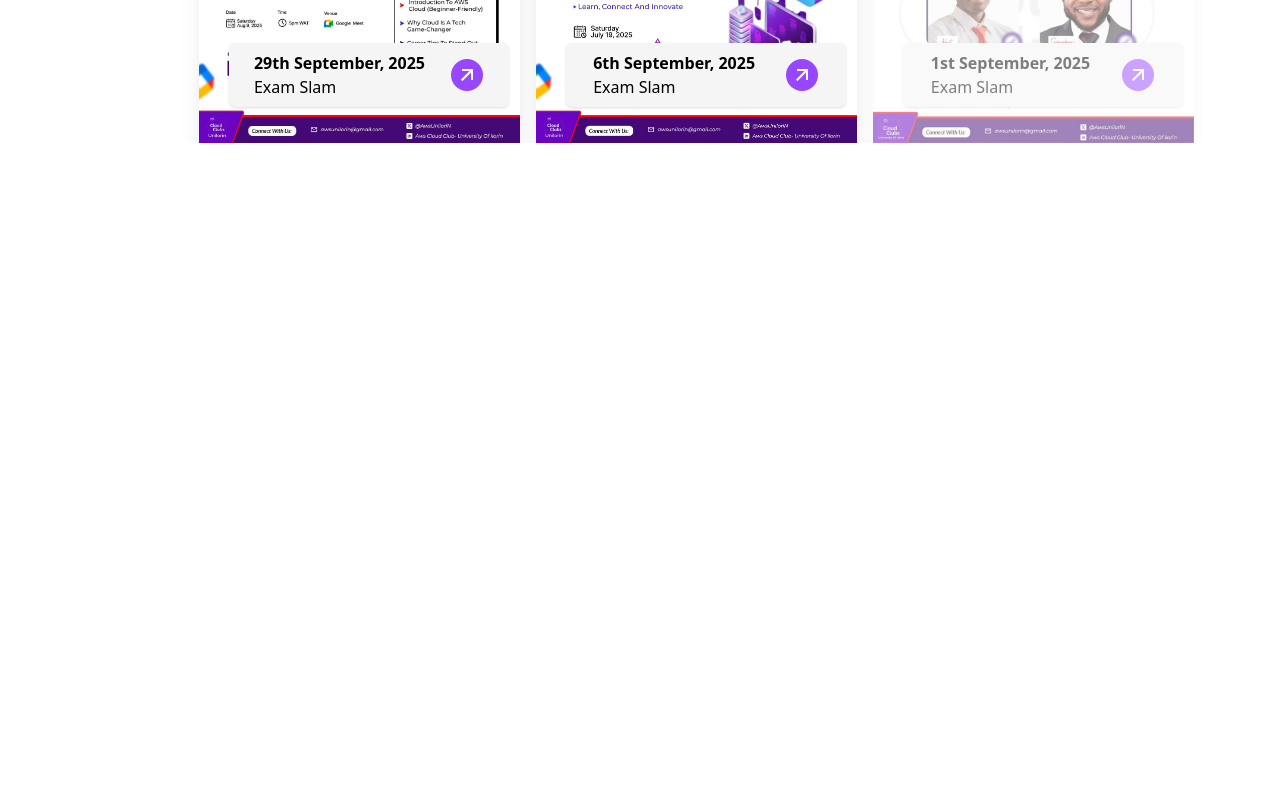
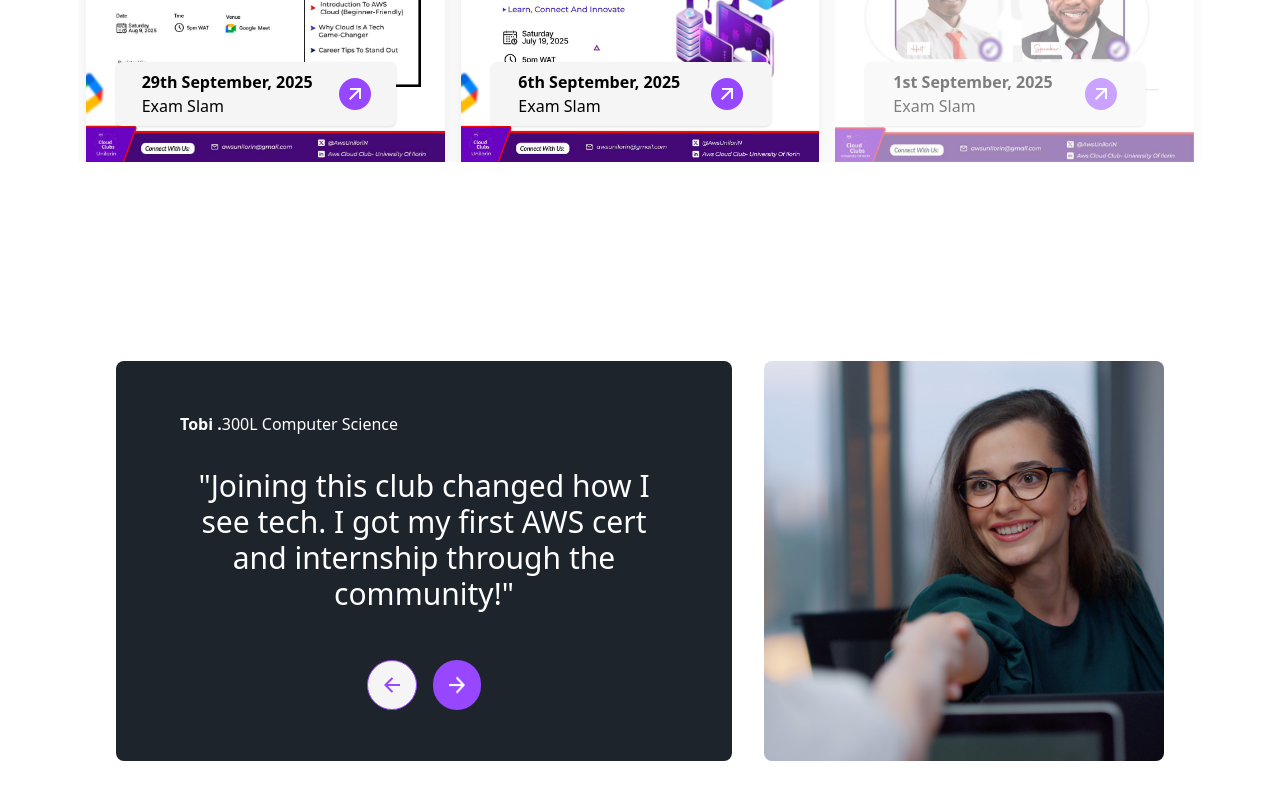
Before and after one commit to AWS-SBG-UNILORIN-DEV/Official_website, a React (Vite) app: page / in a window 1280 px wide. Shown: the part 1311-2111 px from the top of the page. Before the commit the page ends 1600 px from the top, so only its background shows below. Built offline with nearby package versions, Linux system fonts and the light colour scheme.

Commit message:
Feat: Update on the event section

```diff
--- a/src/App.tsx
+++ b/src/App.tsx
@@ -1,13 +1,16 @@
 import HeroSection from './components/HeroSection.tsx';
 import Event from './components/Event'
 import { Sliders } from './assets/event.json'
+import { Reviews } from './assets/review.json'
+import Review from './components/Review'
 
 
 const App = () => {
   return (
     <>
       <HeroSection />
-      <Event Sliders = { Sliders } />
+      <Event Sliders={Sliders} />
+      <Review Reviews={Reviews} />
     </>
   );
 }
--- /dev/null
+++ b/src/assets/review.json
@@ -0,0 +1,27 @@
+{
+    "Reviews": [
+        {
+            "name": "Zainab . ",
+            "levelCourse": " 300L Computer Science",
+            "description": "Joining this club changed how I see tech. I got my first AWS cert and internship through the community!"
+        },
+
+         {
+            "name": "Tobi .",
+            "levelCourse": "300L Computer Science",
+            "description": "Joining this club changed how I see tech. I got my first AWS cert and internship through the community!"
+        },
+
+         {
+            "name": "Habeeb .",
+            "levelCourse": "300L Computer Science",
+            "description": "Joining this club changed how I see tech. I got my first AWS cert and internship through the community!"
+        },
+
+         {
+            "name": "AntiSocial .",
+            "levelCourse": "300L Computer Science",
+            "description": "Joining this club changed how I see tech. I got my first AWS cert and internship through the community!"
+         }
+    ]
+}
--- a/src/components/Event.tsx
+++ b/src/components/Event.tsx
@@ -23,7 +23,7 @@ const Event = ({ Sliders }) => {
 
   useEffect(() => {
     const interval = setInterval(() => {
-      setEventSlider(prev => (prev === Sliders.length + 1 ? 0 : prev + 1));
+      setEventSlider(prev => (prev === Sliders.length - 1 ? 0 : prev + 1));
     }, 10000);
     return () => clearInterval(interval);
   }, [Sliders.length]);
@@ -57,9 +57,10 @@ const Event = ({ Sliders }) => {
         <div
           className='flex transition-transform duration-700 ease-in-out'
           style={{
-            width: '90%',
-            // transform: `translateX(-${eventSlider * (100 / 2.5)}%)`
-            transform: `translateX0(0%)`,
+            width: '100%',
+            // transform: `translateX(-${eventSlider * (100 / 3)}%)`,
+            transform: `translateX(0%)`,
+            // transform: `translateX(0%)`,
           }}
         >
           {[0, 1, 2].map(offset => {
--- /dev/null
+++ b/src/components/Review.tsx
@@ -0,0 +1,101 @@
+import { useState, useEffect } from 'react';
+import reviewImg from '/src/assets/reviewImg.png';
+import prev from '/src/assets/prev.png';
+import next from '/src/assets/next.png';
+
+const Review = ({ Reviews }) => {
+  const [review, setReview] = useState(1);
+  const [isTransitioning, setIsTransitioning] = useState(true);
+
+  const extendedReviews = [Reviews[Reviews.length - 1], ...Reviews, ...Reviews];
+
+  const prevBtn = () => {
+    if (!isTransitioning) return;
+    setReview(prev => prev - 1);
+  };
+
+  const nextBtn = () => {
+    if (!isTransitioning) return;
+    setReview(prev => prev + 1);
+  };
+
+  const handleTransitionEnd = () => {
+    if (review === extendedReviews.length - 1) {
+      setIsTransitioning(false);
+      setReview(1);
+    } else if (review === 0) {
+      setIsTransitioning(false);
+      setReview(Reviews.length);
+    }
+  };
+
+  useEffect(() => {
+    if (!isTransitioning) {
+      const timeout = setTimeout(() => setIsTransitioning(true), 50);
+      return () => clearTimeout(timeout);
+    }
+  }, [isTransitioning]);
+
+  useEffect(() => {
+    const interval = setInterval(() => {
+      setReview(prev => prev + 1);
+    }, 4000);
+    return () => clearInterval(interval);
+  }, []);
+
+  return (
+    <div className='flex w-full flex-col md:flex-row items-center justify-center gap-8 py-18 px-24'>
+      <div className='review w-[616px] h-[400px] bg-[#1E242C] rounded-lg flex flex-col items-center justify-center gap-12 relative overflow-hidden'>
+        <div
+          className='flex transition-transform duration-500 '
+          style={{
+            width: '100%',
+            transform: `translateX(-${review * 100}%)`,
+            transition: isTransitioning ? 'transform 0.5s ease-in-out' : 'none',
+          }}
+          onTransitionEnd={handleTransitionEnd}
+        >
+          {extendedReviews.map((item, id) => (
+            <div
+              // className={`${review === id ? 'block' : 'hidden'} text-white text-center`}
+              className='w-full text-white text-center flex-shrink-0 '
+              key={id}
+            >
+              <div className='flex space-y-8 px-16'>
+                <h3 className='font-bold'>{item.name}</h3>
+                <p className='font-light'> {item.levelCourse}</p>
+              </div>
+              <div className='px-16'>
+                <p className='text-center text-3xl'>"{item.description}"</p>
+              </div>
+            </div>
+          ))}
+        </div>
+        <div className='flex justify-between gap-4'>
+          <img
+            src={prev}
+            alt=''
+            className='prev bg-[#f5f5f5] p-3 rounded-full border border-[#9747FF] hover hover:bg-[#fff]'
+            onClick={prevBtn}
+          />
+          <img
+            src={next}
+            alt=''
+            className='next bg-[#9747FF] p-3  rounded-full hover hover:bg-[#7F00FF]'
+            onClick={nextBtn}
+          />
+        </div>
+      </div>
+
+      <div className='image '>
+        <img
+          src={reviewImg}
+          alt=''
+          className='rounded-lg w-[400px] h-[400px]'
+        />
+      </div>
+    </div>
+  );
+};
+
+export default Review;
```
Also changed, not shown: src/assets/reviewImg.png (added).
